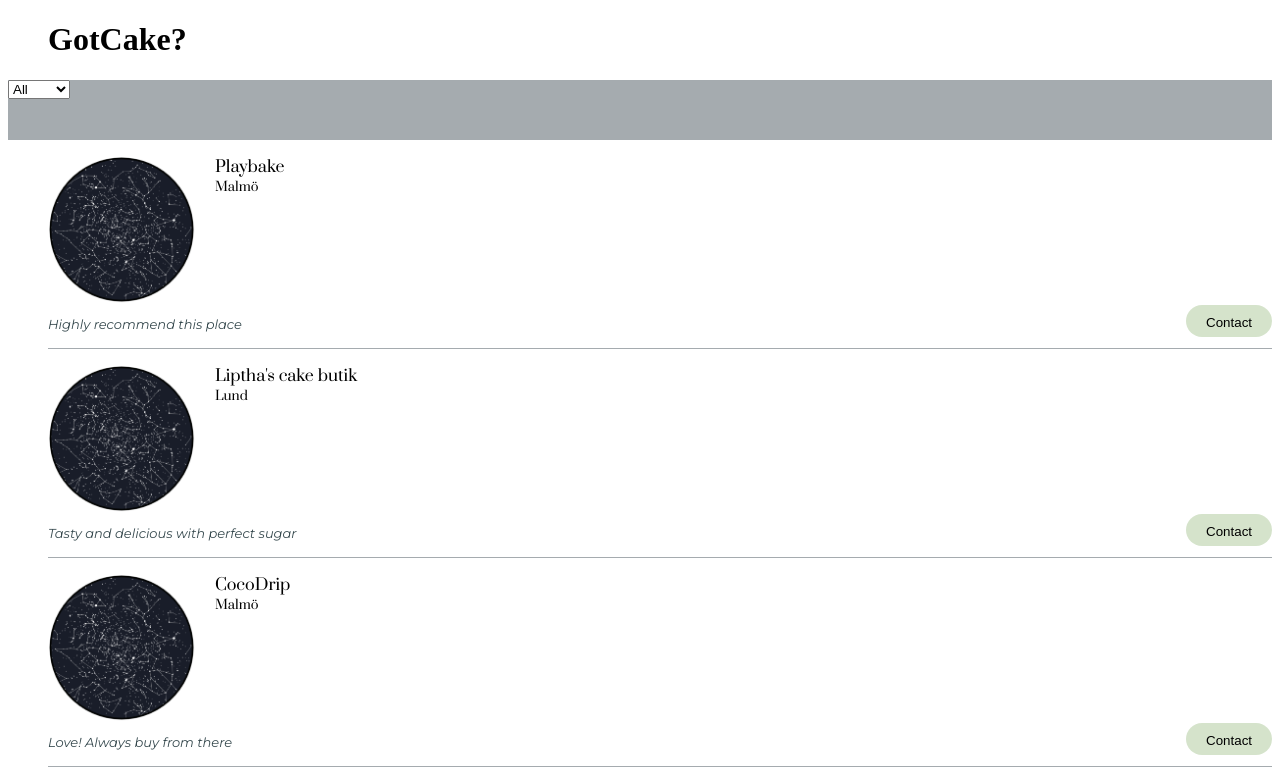
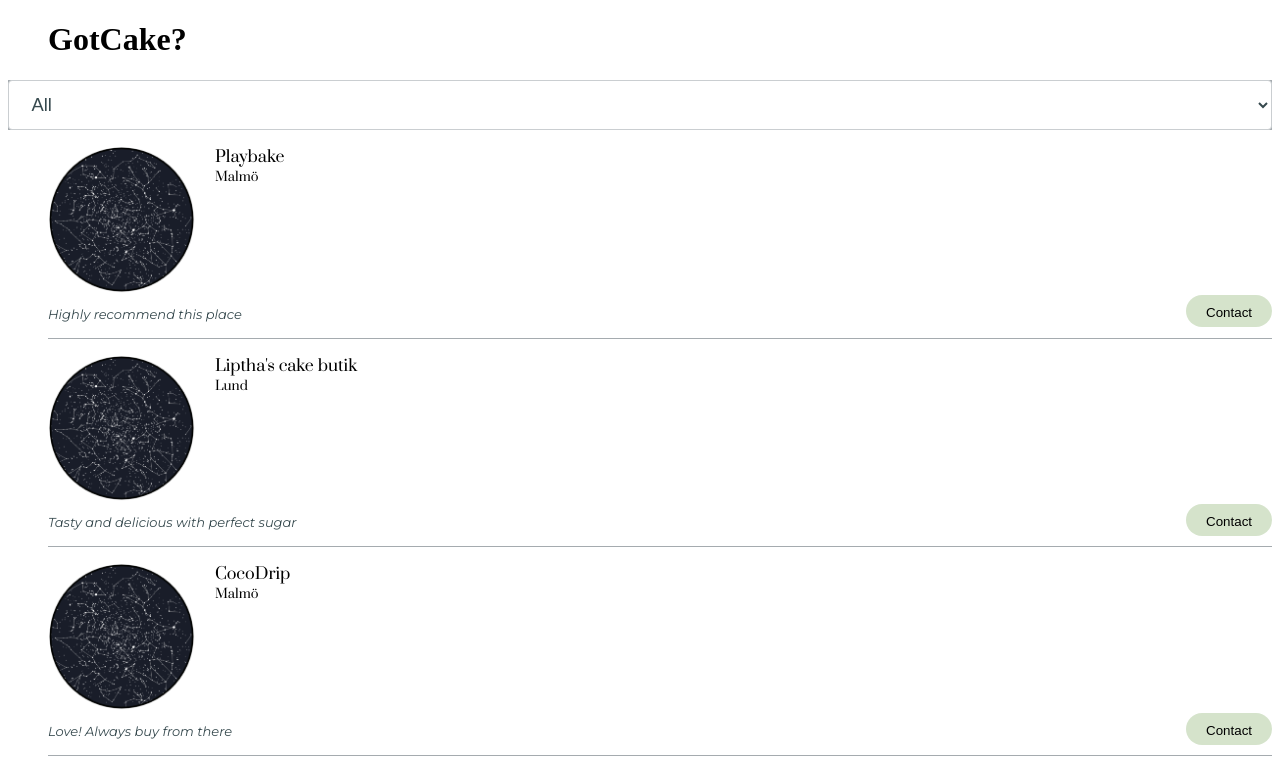
Before and after one commit to tshepi-tech/TECHLAND-DIRECTORY, a React (Vite) app: page / in a window 1280 px wide. Shown: the top 771 px of the page. Built offline with nearby package versions, Linux system fonts and the light colour scheme.

Commit message:
custom filter/dropdown

```diff
--- a/src/App.css
+++ b/src/App.css
@@ -11,9 +11,20 @@
 h1 {
 	padding-inline-start: 2.5rem;
 }
+select {
+	width: 100%;
+	font-size: 1.15rem;
+	padding: 0.675em 6em 0.675em 1em;
+	background-color: #fff;
+	border: 1px solid #caced1;
+	border-radius: 0.25rem;
+	color: var(--outer-space);
+	cursor: pointer;
+}
 .filter_group {
-	height: 60px;
+	min-width: 22rem;
 	background-color: var(--cadet-gray);
+	position: relative;
 }
 .company_card {
 	border-bottom: 0.1rem solid var(--cadet-gray);
```
